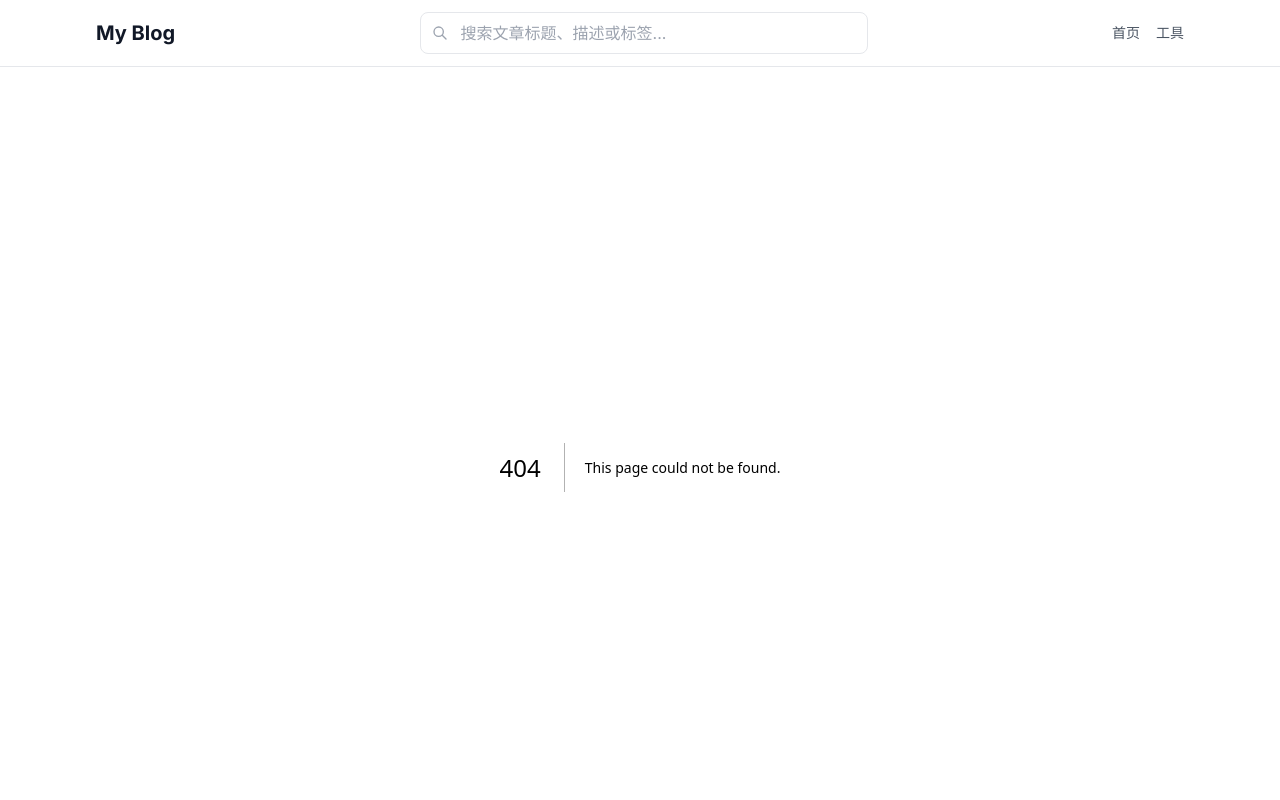
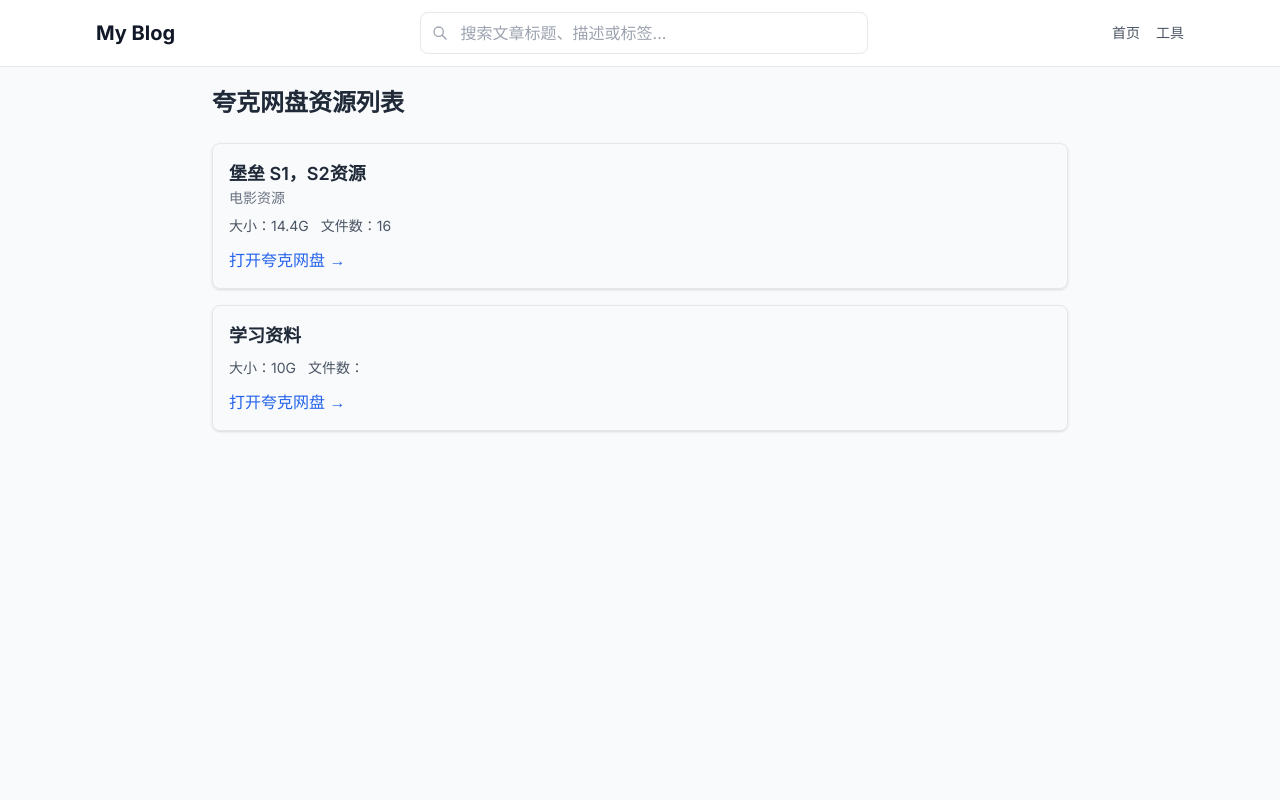
Before and after one commit to morganwang010/blog, a Next.js app: page /quark in a window 1280 px wide. Before the commit this address had no page. Shown: the top 800 px of the page. Built offline with nearby package versions, Linux system fonts and the light colour scheme.

Commit message:
feat: add quark cloud disk resource list page and data source
实现了夸克网盘资源列表页面，新增YAML格式的资源数据配置文件，支持读取展示资源标题、链接、大小、文件数等信息

```diff
--- a/package.json
+++ b/package.json
@@ -11,6 +11,7 @@
   "dependencies": {
     "gray-matter": "^4.0.3",
     "highlight.js": "^11.11.1",
+    "js-yaml": "^4.1.1",
     "next": "14.2.3",
     "react": "^18",
     "react-dom": "^18",
@@ -24,6 +25,7 @@
     "remark-rehype": "^11.1.2"
   },
   "devDependencies": {
+    "@types/js-yaml": "^4.0.9",
     "@types/node": "^20",
     "@types/react": "^18",
     "@types/react-dom": "^18",
--- /dev/null
+++ b/src/app/data/quarkLinks.yml
@@ -0,0 +1,11 @@
+- id: 1
+  title: "堡垒 S1，S2资源"
+  url: "https://pan.quark.cn/s/f61d2260f414"
+  size: "14.4G"
+  files: 16
+  desc: "电影资源"
+
+- id: 2
+  title: "学习资料"
+  url: "https://pan.quark.cn/s/xxxx"
+  size: "10G"
--- /dev/null
+++ b/src/app/quark/page.tsx
@@ -0,0 +1,47 @@
+import fs from 'fs/promises';
+import path from 'path';
+import yaml from 'js-yaml';
+
+// 服务端读取并解析 YAML（不会泄露到前端）
+async function getQuarkLinks() {
+  const filePath = path.join(process.cwd(), 'src', 'app', 'data/quarkLinks.yml');
+  const raw = await fs.readFile(filePath, 'utf8');
+  return yaml.load(raw) || [];
+}
+
+export default async function Home() {
+  const links = await getQuarkLinks();
+
+  return (
+    <div className="max-w-4xl mx-auto p-5">
+      <h1 className="text-2xl font-bold mb-6">夸克网盘资源列表</h1>
+
+      <div className="grid gap-4">
+        {(links as any[]).map((item: any, index: number) => (
+          <div
+            key={item.id}
+            className="border p-4 rounded-lg shadow hover:shadow-md transition"
+          >
+            <h2 className="text-lg font-semibold">{item.title}</h2>
+            <p className="text-gray-500 text-sm">{item.desc}</p>
+
+            <div className="mt-2 text-sm text-gray-600 flex gap-3">
+              <span>大小：{item.size}</span>
+              <span>文件数：{item.files}</span>
+              {/* <span>分享者：{item.shareUser}</span> */}
+            </div>
+
+            <a
+              href={item.url}
+              target="_blank"
+              rel="noopener noreferrer"
+              className="mt-3 inline-block text-blue-600 hover:underline"
+            >
+              打开夸克网盘 →
+            </a>
+          </div>
+        ))}
+      </div>
+    </div>
+  );
+}
```
Also changed, not shown: 1 other file (tests, documents, lock files or other folders).
